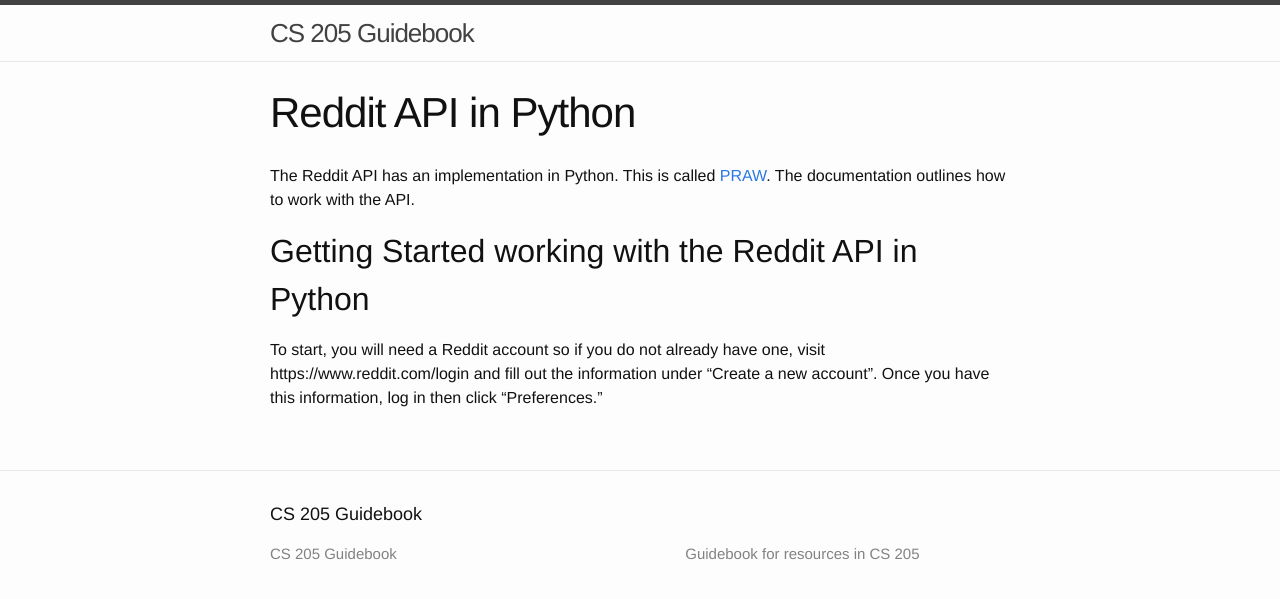
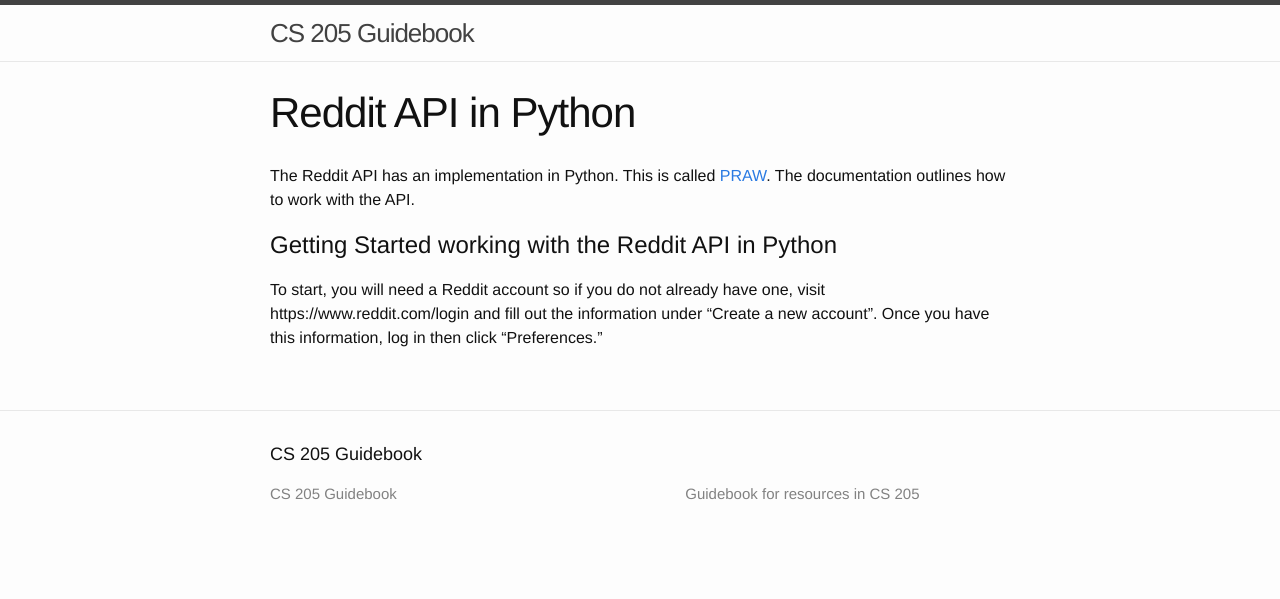
Before and after one commit to cs205uiuc/guidebook, a Jekyll site: the page built from _python/reddit-api.md, in a window 1280 px wide. Shown: the top 599 px of the page. Built offline with Jekyll 4.4.1, drawn with Linux system fonts in a browser that asks for light colours.

Commit message:
Fix header?

```diff
--- a/_python/reddit-api.md
+++ b/_python/reddit-api.md
@@ -6,7 +6,7 @@
 The Reddit API has an implementation in Python. This is called [PRAW](https://praw.readthedocs.org/en/stable/).
 The documentation outlines how to work with the API.
 
-## Getting Started working with the Reddit API in Python
+# Getting Started working with the Reddit API in Python
 
 To start, you will need a Reddit account so if you do not already have one, visit https://www.reddit.com/login
 and fill out the information under "Create a new account". Once you have this information, log in then click
```
